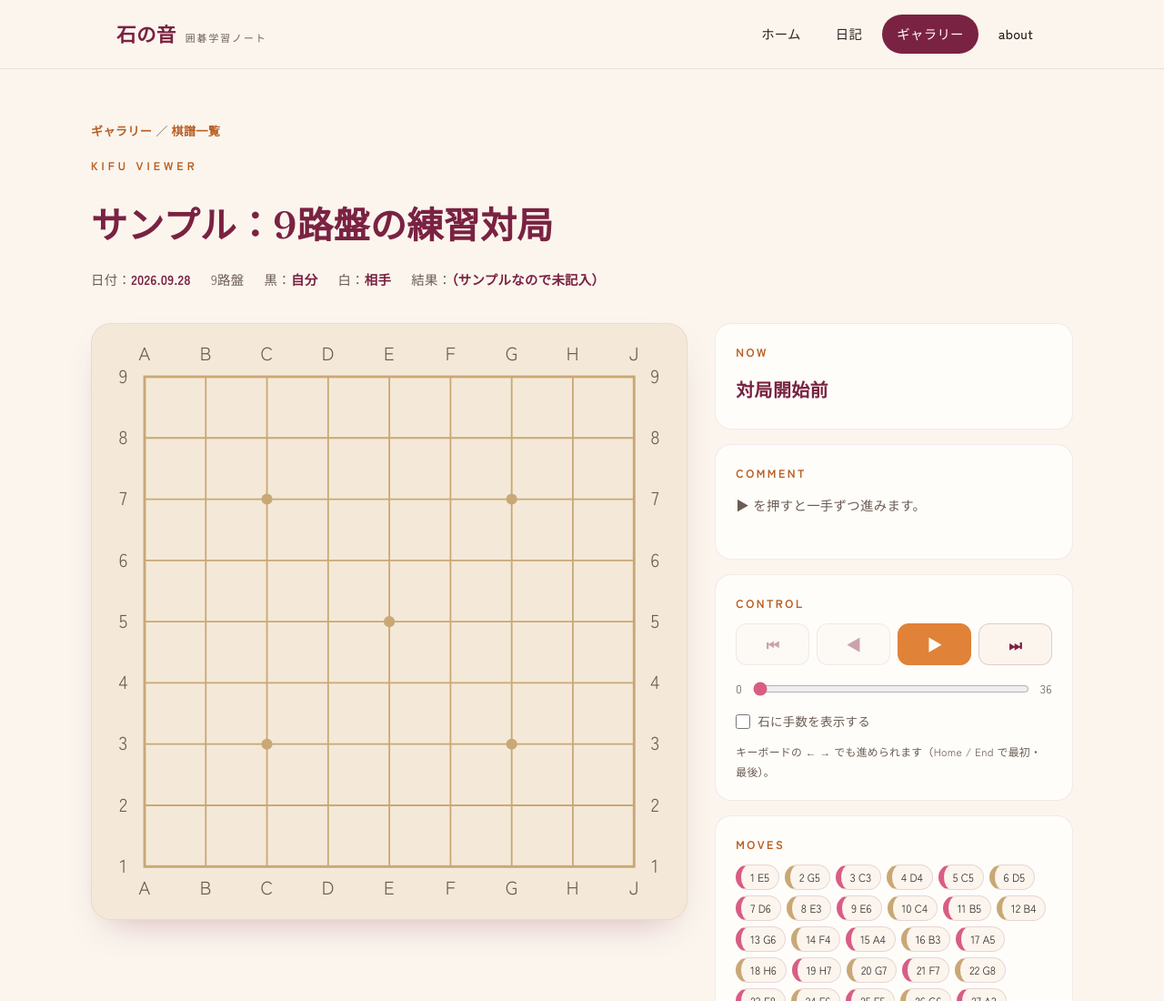
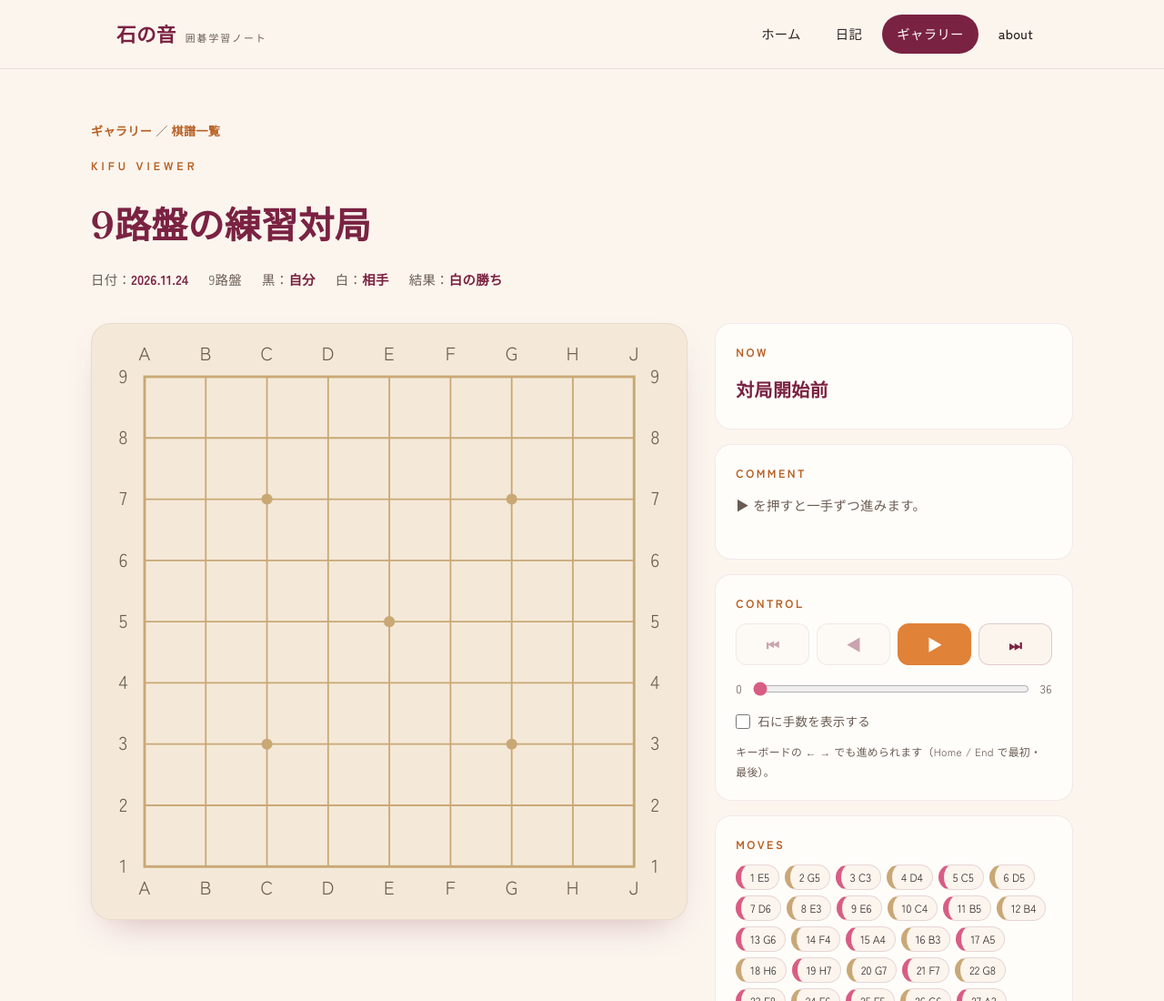
Before and after one commit to Azaleacreativeroom888/fan-igo, a plain HTML site: page kifu2.html in a window 1280 px wide. Shown: the top 1100 px of the page at 91% size. Drawn offline with Linux system fonts and the light colour scheme.

Commit message:
Update GAME details in kifu2.html

```diff
--- a/kifu2.html
+++ b/kifu2.html
@@ -290,19 +290,15 @@
      そのあと OTHERS にも新しいファイルを追記する（全ファイルで揃えること）。
    ========================================================= */
 const GAME = {
-  title: "サンプル：9路盤の練習対局",
-  date: "2026.09.28",
+  title: "9路盤の練習対局",
+  date: "2026.11.24",
   size: 9,
   black: "自分",
   white: "相手",
-  result: "（サンプルなので未記入）",
+  result: "白の勝ち",
   moves: "ee ge cc dd ce de df ec ef cd be bd gf fd ad bc ae hf hg gg fg gh fh ff fe gf ac fi ei eh gi eg fi dh ed cf".split(" "),
   comments: {
     1: "天元からスタート。9路盤では中央が強い。",
-    2: "白は左上の星に。",
-    3: "黒は右上の星で対抗。",
-    10: "ここで黒の連絡を断ちにきた。",
-    16: "サンプルはここまで。実際の棋譜に差し替えてね。"
   }
 };
 
```
